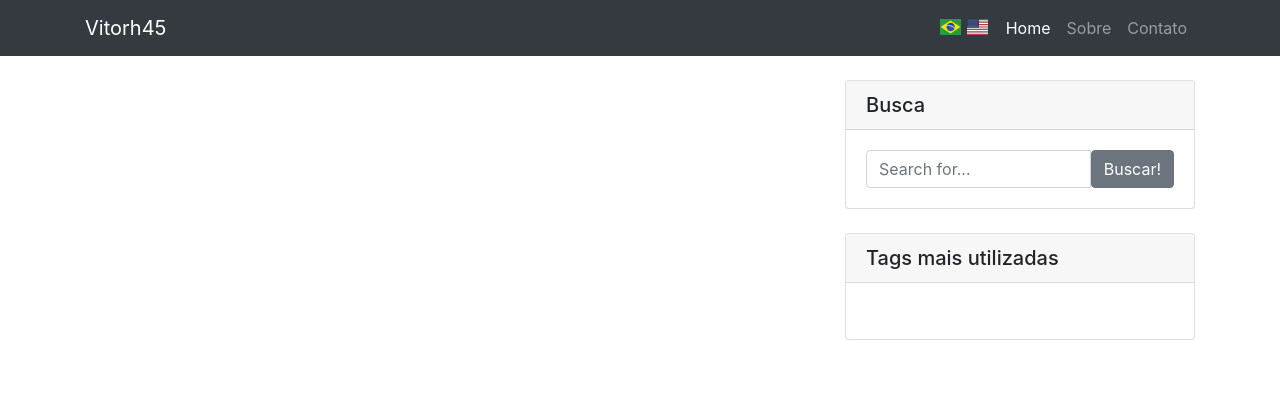
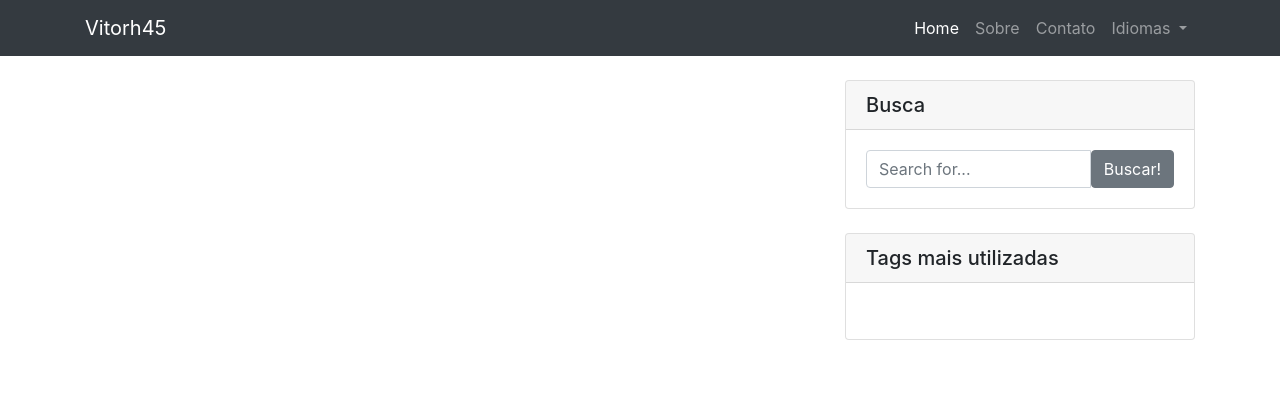
Before and after one commit to vitorh45/personal-blog, a Django app: template core/templates/core/about.html in a window 1280 px wide. Shown: the top 420 px of the page. Run offline with Django 3.2, Linux system fonts and the light colour scheme; the template is opened without the code that fills it, so the values that code supplies are empty; some libraries are stand-ins or nearby versions.

Commit message:
Change the translation flags menu

```diff
--- a/posts/templates/base.html
+++ b/posts/templates/base.html
@@ -44,14 +44,8 @@
         <button class="navbar-toggler" type="button" data-toggle="collapse" data-target="#navbarResponsive" aria-controls="navbarResponsive" aria-expanded="false" aria-label="Toggle navigation">
           <span class="navbar-toggler-icon"></span>
         </button>
-        <div class="collapse navbar-collapse" id="navbarResponsive">
+        <div class="collapse navbar-collapse float-right" id="navbarResponsive">
           <ul class="navbar-nav ml-auto">
-            <li class="nav-item">
-              <span class='flag-icon flag-icon-br float-right' data-language='pt-br'></span>
-            </li>
-            <li class="nav-item">
-              <span class='flag-icon flag-icon-us float-right' data-language='en'></span>
-            </li>
             <li class="nav-item active">
               <a class="nav-link" href="{% url 'post_list' %}">Home
                 <span class="sr-only">(current)</span>
@@ -62,6 +56,15 @@
             </li>
             <li class="nav-item">
               <a class="nav-link" href="{% url 'contact' %}">{% trans 'Contato' %}</a>
+            </li>
+            <li class="nav-item dropdown">
+              <a class="nav-link dropdown-toggle" href="#" id="navbarDropdown" role="button" data-toggle="dropdown" aria-haspopup="true" aria-expanded="false">
+                {% trans 'Idiomas' %}
+              </a>
+              <div class="dropdown-menu" aria-labelledby="navbarDropdown">
+                <a class="dropdown-item" href="#"><span class='flag-icon flag-icon-br' data-language='pt-br'></span></a>
+                <a class="dropdown-item" href="#"><span class='flag-icon flag-icon-us' data-language='en'></span></a>
+              </div>
             </li>
           </ul>
         </div>
```
